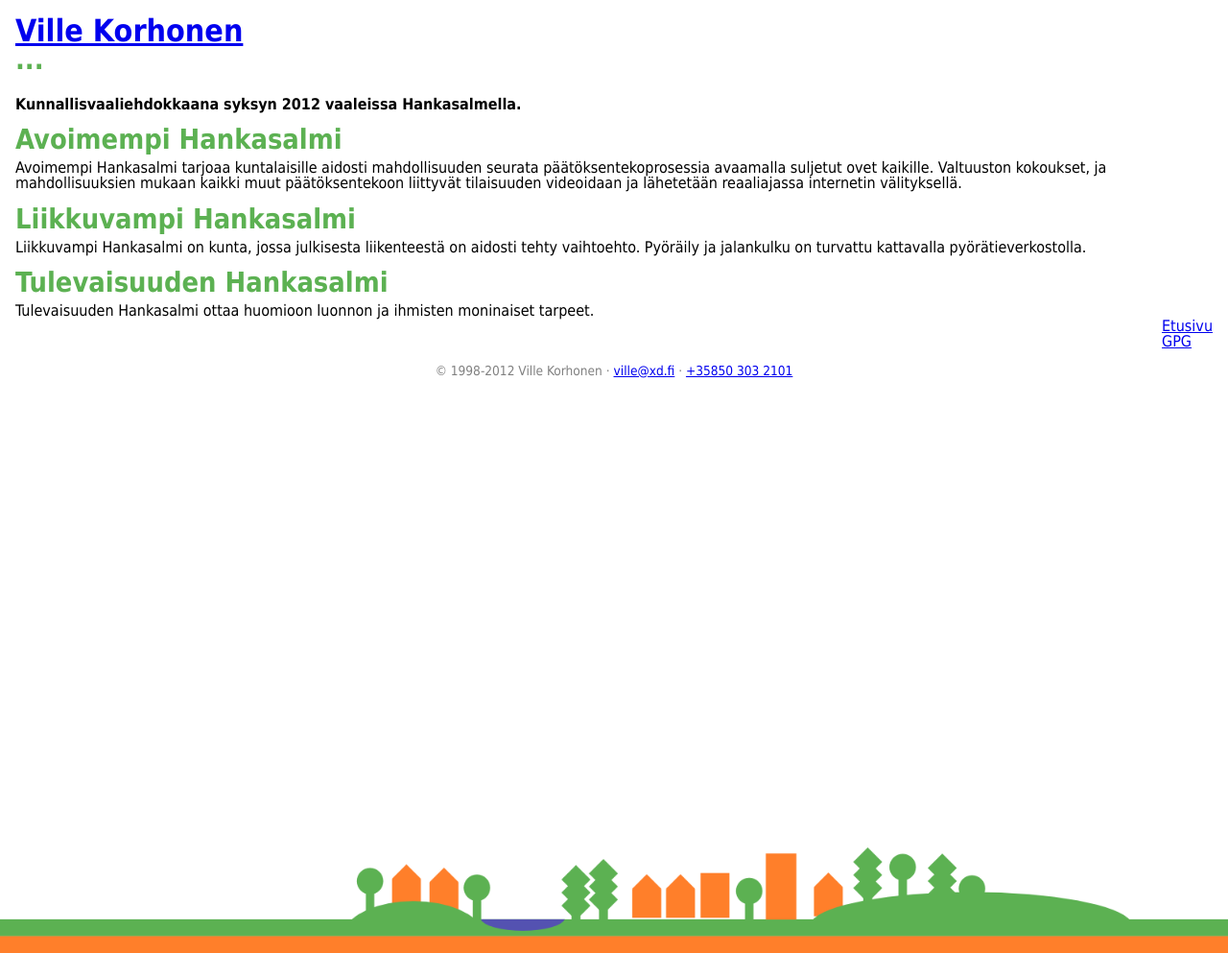
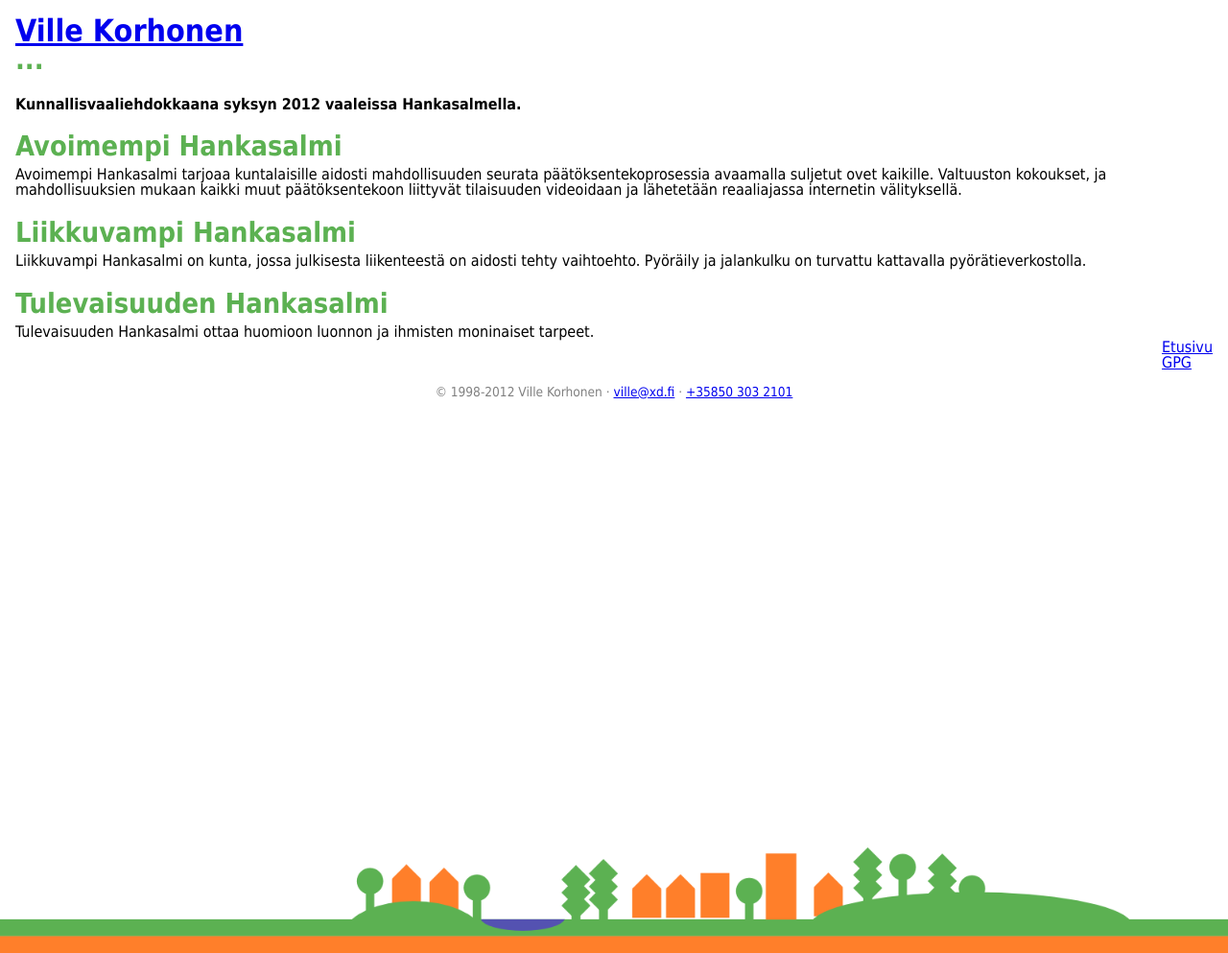
Before and after one commit to annavonzansen/ypcs.github.com, a Jekyll site: the page built from index.html, in a window 1280 px wide. Shown: the whole page at 96% size. Built offline with Jekyll 4.4.1, drawn with Linux system fonts in a browser that asks for light colours; Markdown is read by kramdown in place of the engine named in the settings.

Commit message:
Updated styles: more margin-top to titles

```diff
--- a/media/css/style.css
+++ b/media/css/style.css
@@ -15,7 +15,7 @@ h4,
 h5,
 h6 {
   color: #5cb152;
-  margin-top: 0.5em;
+  margin-top: 0.75em;
   margin-bottom: 0.25em;
 }
 h1 {
--- a/media/css/style.less
+++ b/media/css/style.less
@@ -25,7 +25,7 @@ a {
 
 h1, h2, h3, h4, h5, h6 {
     color: @avoimempivihrea;
-	margin-top: 0.5em;
+	margin-top: 0.75em;
 	margin-bottom: 0.25em;
 }
 
```
